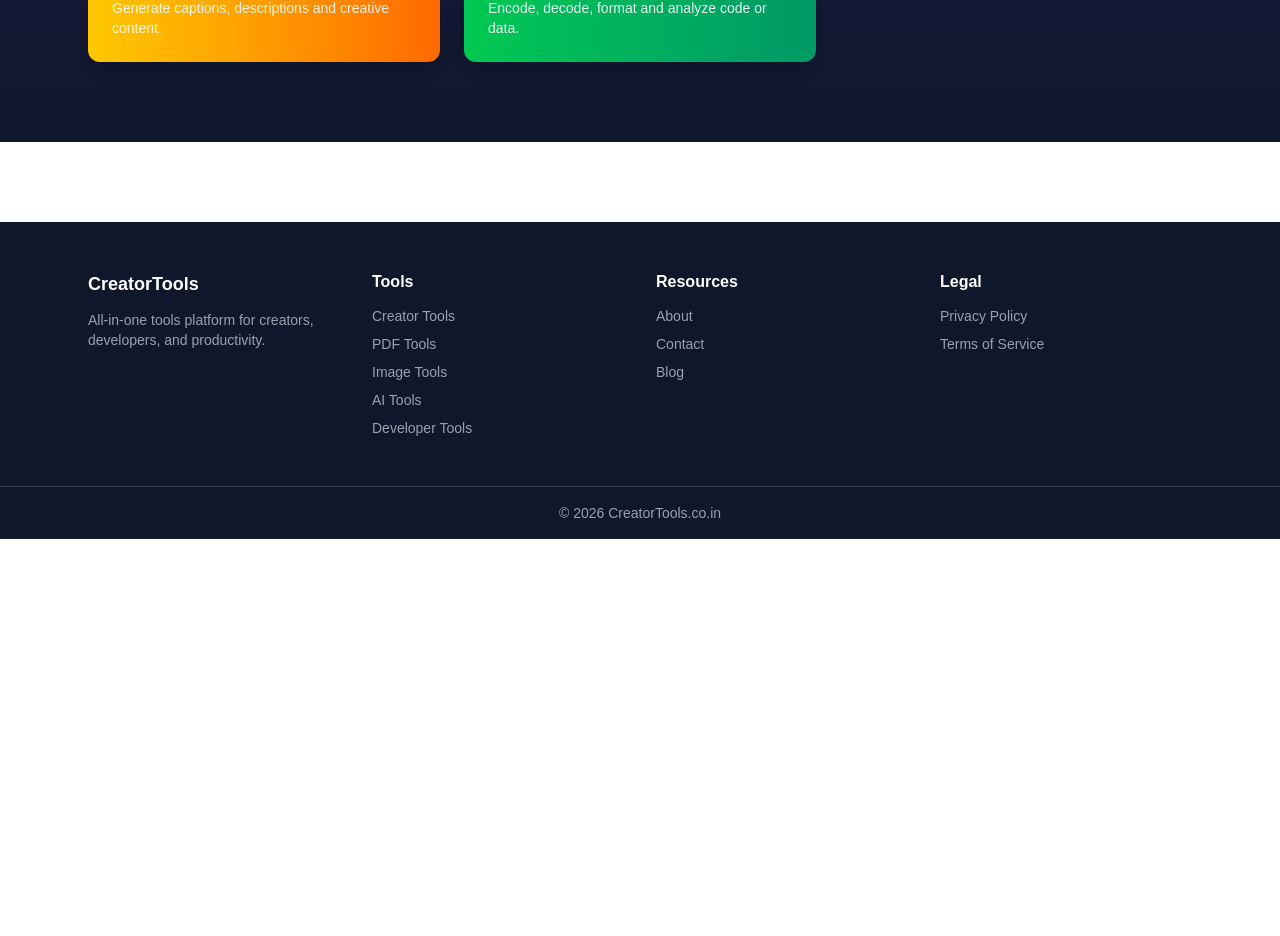
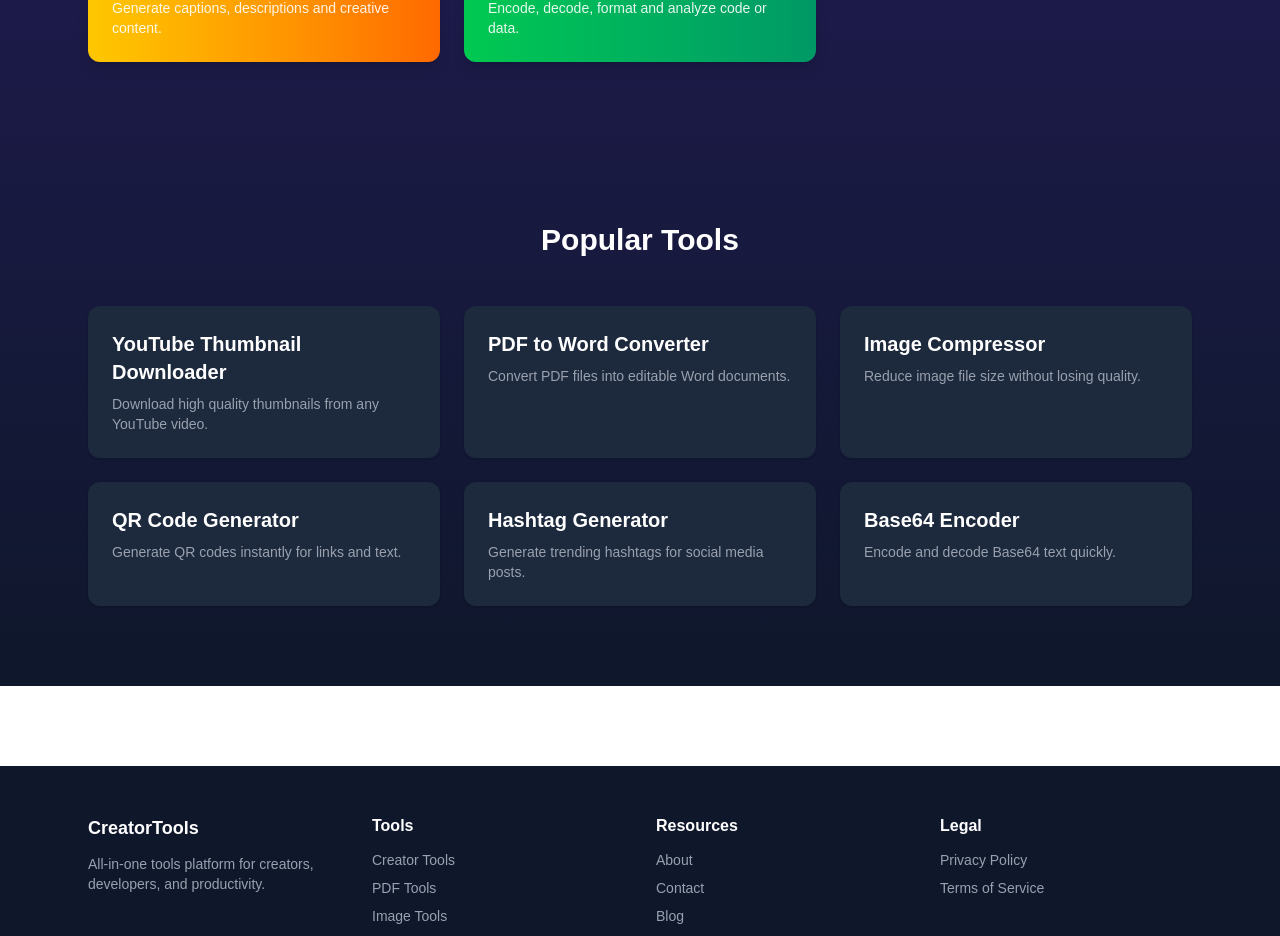
Before and after one commit to zeninfosolution7/creator-tools, a Next.js app: page / in a window 1280 px wide. Shown: the part 836-1772 px from the top of the page. Before the commit the page ends 1375 px from the top, so only its background shows below. Built offline with nearby package versions, Linux system fonts and the light colour scheme.

Commit message:
added popular tools section

```diff
--- a/app/page.tsx
+++ b/app/page.tsx
@@ -82,6 +82,73 @@
   </div>
 
 </section>
+{/* POPULAR TOOLS */}
+
+<section className="max-w-6xl mx-auto px-6 py-20">
+
+  <h2 className="text-3xl font-bold text-center mb-12">
+    Popular Tools
+  </h2>
+
+  <div className="grid md:grid-cols-3 gap-6">
+
+    <div className="bg-slate-800 p-6 rounded-xl shadow hover:scale-105 transition">
+      <h3 className="text-xl font-semibold mb-2">
+        YouTube Thumbnail Downloader
+      </h3>
+      <p className="text-gray-400 text-sm">
+        Download high quality thumbnails from any YouTube video.
+      </p>
+    </div>
+
+    <div className="bg-slate-800 p-6 rounded-xl shadow hover:scale-105 transition">
+      <h3 className="text-xl font-semibold mb-2">
+        PDF to Word Converter
+      </h3>
+      <p className="text-gray-400 text-sm">
+        Convert PDF files into editable Word documents.
+      </p>
+    </div>
+
+    <div className="bg-slate-800 p-6 rounded-xl shadow hover:scale-105 transition">
+      <h3 className="text-xl font-semibold mb-2">
+        Image Compressor
+      </h3>
+      <p className="text-gray-400 text-sm">
+        Reduce image file size without losing quality.
+      </p>
+    </div>
+
+    <div className="bg-slate-800 p-6 rounded-xl shadow hover:scale-105 transition">
+      <h3 className="text-xl font-semibold mb-2">
+        QR Code Generator
+      </h3>
+      <p className="text-gray-400 text-sm">
+        Generate QR codes instantly for links and text.
+      </p>
+    </div>
+
+    <div className="bg-slate-800 p-6 rounded-xl shadow hover:scale-105 transition">
+      <h3 className="text-xl font-semibold mb-2">
+        Hashtag Generator
+      </h3>
+      <p className="text-gray-400 text-sm">
+        Generate trending hashtags for social media posts.
+      </p>
+    </div>
+
+    <div className="bg-slate-800 p-6 rounded-xl shadow hover:scale-105 transition">
+      <h3 className="text-xl font-semibold mb-2">
+        Base64 Encoder
+      </h3>
+      <p className="text-gray-400 text-sm">
+        Encode and decode Base64 text quickly.
+      </p>
+    </div>
+
+  </div>
+
+</section>
     </main>
   );
 }
```
